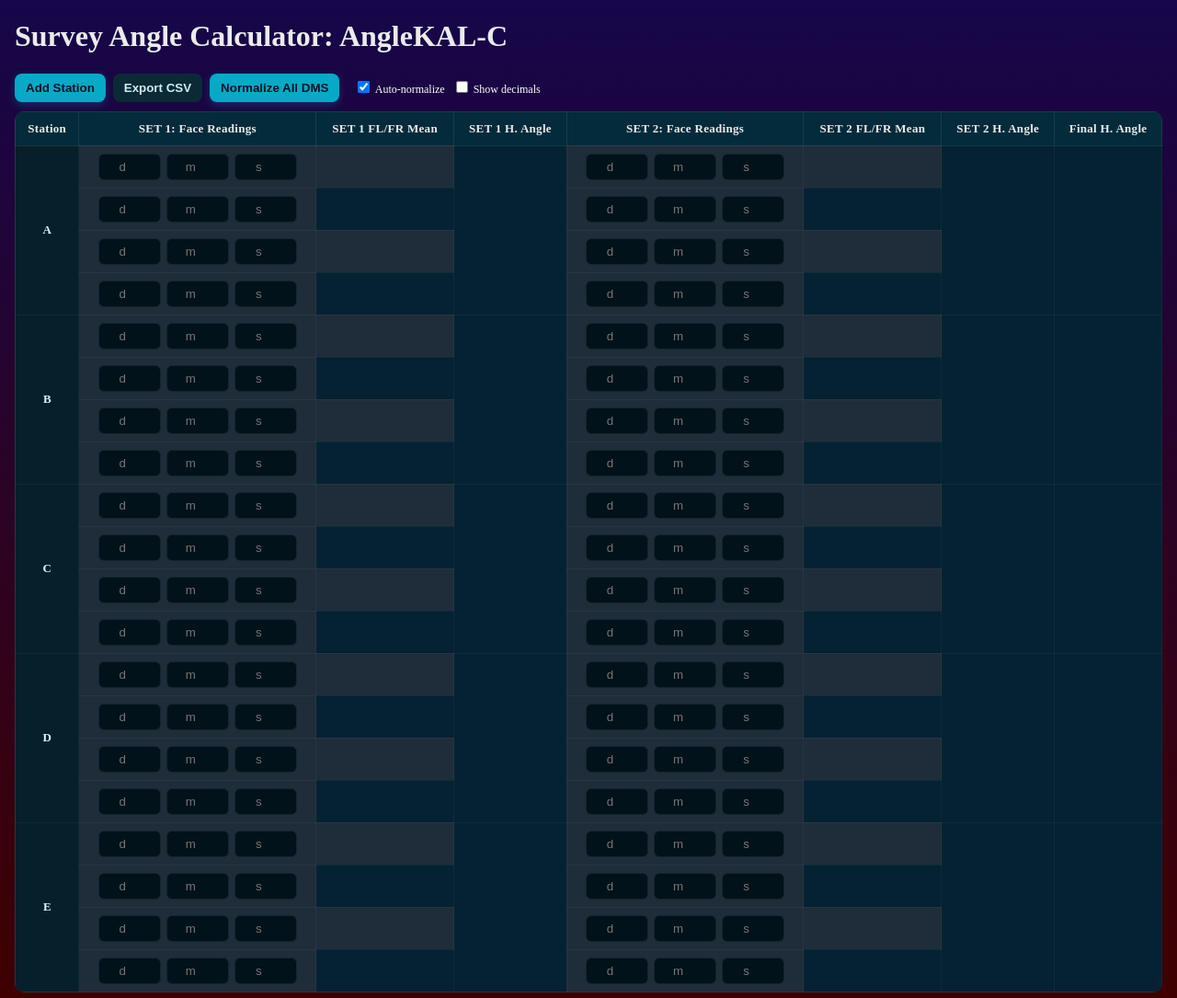
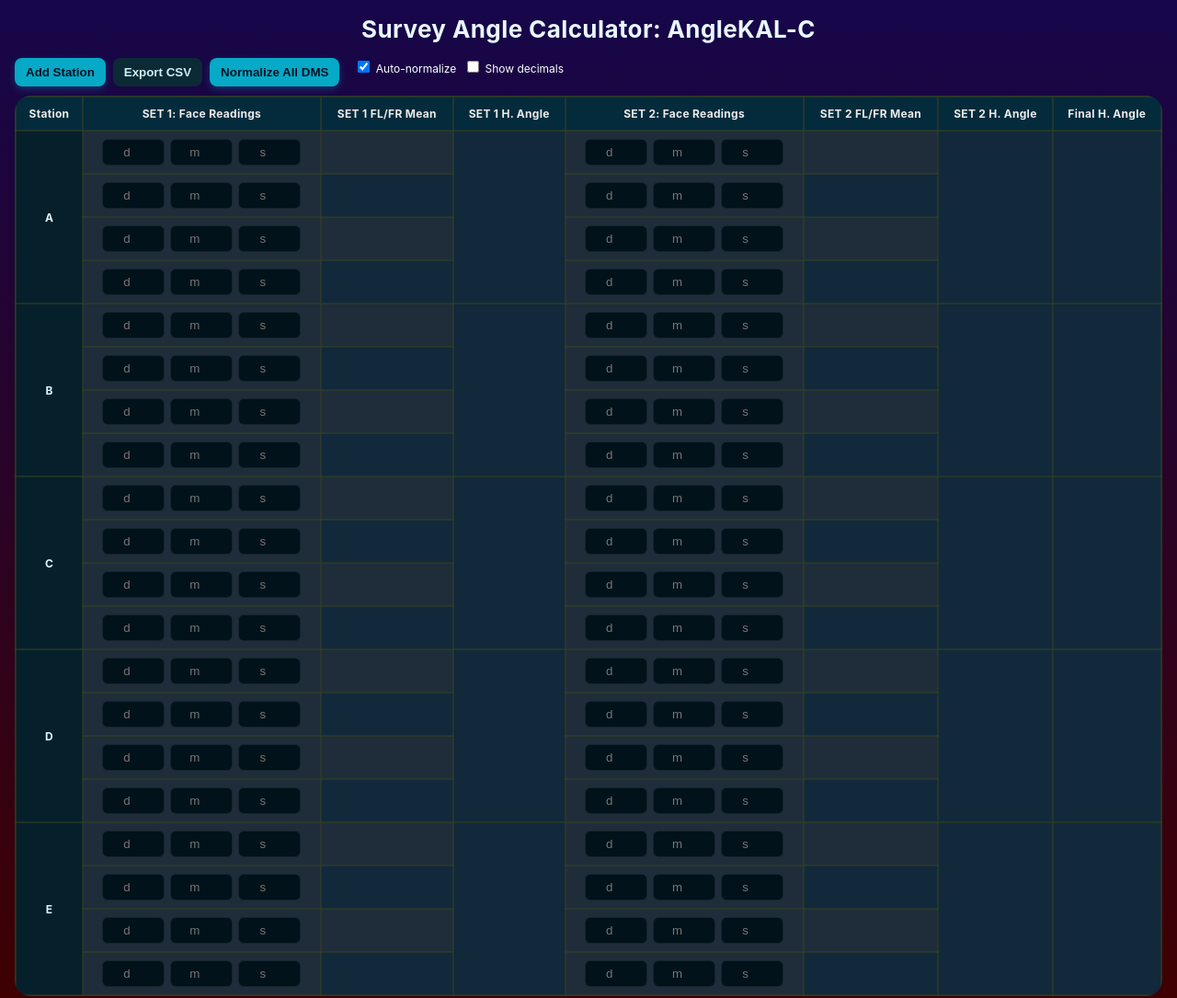
Before and after one commit to kishan007-code/SurveyAngleCalc, a plain HTML site: page index.html in a window 1280 px wide. Shown: the top 1085 px of the page at 92% size. Drawn offline with Linux system fonts and the light colour scheme.

Commit message:
Initial commit for Survey Angle Calculator

```diff
--- a/index.html
+++ b/index.html
@@ -9,7 +9,7 @@
 </head>
 
 <body>
-<h1>Survey Angle Calculator: AngleKAL-C</h1>
+<h1 class="h1">Survey Angle Calculator: AngleKAL-C</h1>
 
 <div class="toolbar">
   <button id="addStation">Add Station</button>
--- a/style.css
+++ b/style.css
@@ -23,15 +23,17 @@ body {
     margin: 16px;
     color: var(--text-main);
     background: linear-gradient(180deg, #16064a, #3f0000);
+        font-family: 'Inter', system-ui, -apple-system, sans-serif;
 }
 
 /* cleaner h1 class */
 .h1 {
-    margin: 0 0 12px;
-    font-size: 10px;
-    font-weight: 600;
-    letter-spacing: 0.9px;
-    font-family:'Lucida Sans', 'Lucida Sans Regular', 'Lucida Grande', 'Lucida Sans Unicode', Geneva, Verdana, sans-serif
+     margin: 0 0 16px;
+    font-size: 26px;
+    font-weight: 700;
+    letter-spacing: 0.4px;
+    text-align: center;
+    color: #e8f7ff;
 }
 
 /* ============================================
@@ -40,9 +42,10 @@ body {
 .toolbar {
     display: flex;
     gap: 8px;
-    align-items: center;
     margin-bottom: 10px;
     flex-wrap: wrap;
+
+
 }
 
 button {
@@ -55,6 +58,7 @@ button {
     cursor: pointer;
     transition: 0.2s ease;
     box-shadow: 0 3px 8px rgba(6, 182, 212, 0.25);
+
 }
 
 button:hover {
@@ -66,6 +70,7 @@ button:hover {
     background: #0b2a36;
     color: #cceff6;
     box-shadow: none;
+    cursor: pointer;
 }
 
 /* ============================================
@@ -74,23 +79,25 @@ button:hover {
 table {
     width: 100%;
     border-collapse: collapse;
-    font-size: 13px;
+    font-size: 12px;
     background: var(--card);
-    border-radius: 10px;
+    border-radius: 18px;
     overflow: hidden;
 }
 
 thead th {
     background: #042b3b;
     padding: 10px;
-    border: 1px solid var(--border-head);
+    border: 2px solid var(--border-head);
+    border-color: rgba(60, 67, 32, 0.527);
     font-weight: 700;
     letter-spacing: 0.3px;
 }
 
 td, th {
     padding: 8px;
-    border: 1px solid var(--border-light);
+    border: 2px solid var(--border-light);
+    border-color: #37451f80;
     vertical-align: middle;
 }
 
@@ -126,14 +133,14 @@ td, th {
 .dms input:focus {
     border-color: var(--accent);
     outline: none;
-    box-shadow: 0 0 0 2px rgba(6, 182, 212, 0.25);
+    box-shadow: 0 0 0 2px rgba(63, 106, 113, 0.25);
 }
 
 /* ============================================
    Result Cells
    ============================================ */
 .result {
-    background: #052233;
+    background: #02253974;
     font-weight: 700;
     text-align: center;
     color: #d7f3ff;
@@ -144,6 +151,7 @@ td, th {
 .small {
     font-size: 12px;
     color: var(--muted);
+    cursor: pointer;
 }
 
 /* Right-aligned controls */
```
